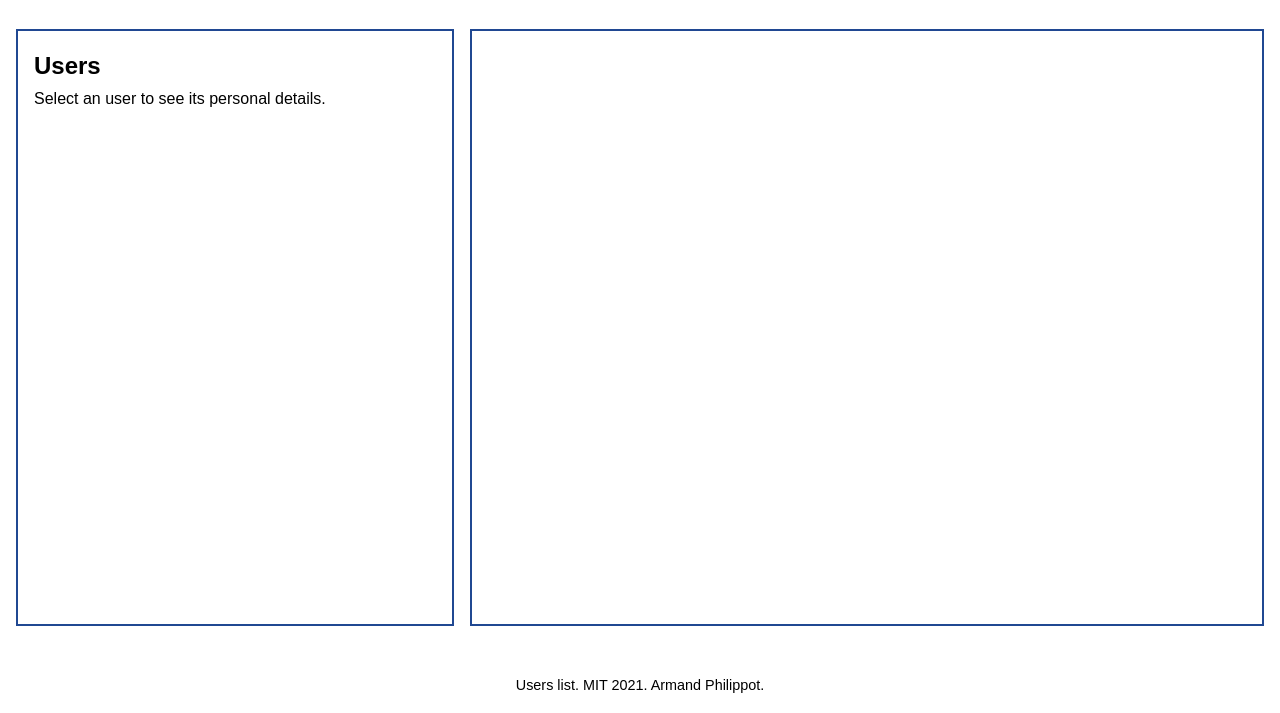
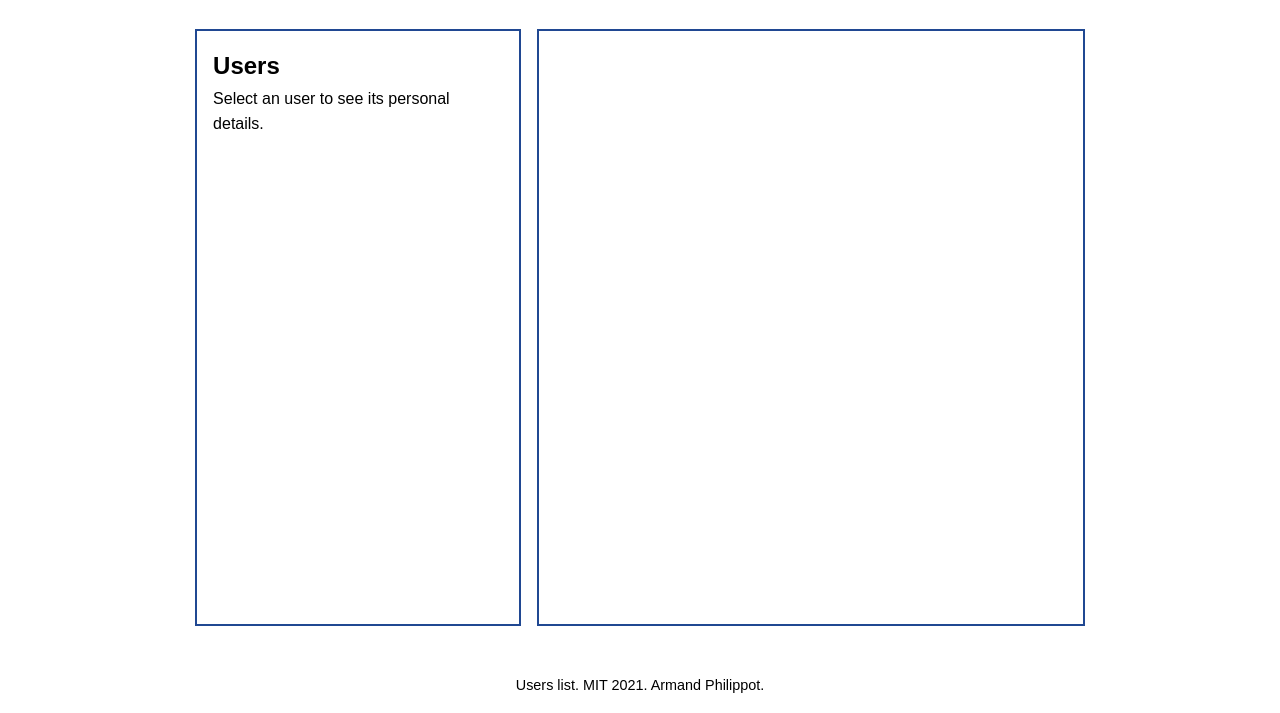
Before and after one commit to ArmandPhilippot/js-small-apps, a website: page users-list/index.html in a window 1280 px wide. Shown: the part 87-800 px from the top of the page. Drawn offline with Linux system fonts and the light colour scheme; no server answers.

Commit message:
chore(users-list): reduce columns width

```diff
--- a/users-list/style.css
+++ b/users-list/style.css
@@ -20,7 +20,7 @@ body {
 .header,
 .main,
 .footer {
-  width: min(calc(100vw - 2rem), 160ch);
+  width: min(calc(100vw - 2rem), 100ch);
   margin-left: auto;
   margin-right: auto;
 }
@@ -49,7 +49,7 @@ body {
 }
 
 .users {
-  flex: 1 1 40ch;
+  flex: 1 1 35ch;
   padding: 1rem 0;
 }
 
@@ -86,7 +86,7 @@ body {
 }
 
 .user-info {
-  flex: 1 1 80ch;
+  flex: 1 1 60ch;
   padding: 1rem;
 }
 
```
